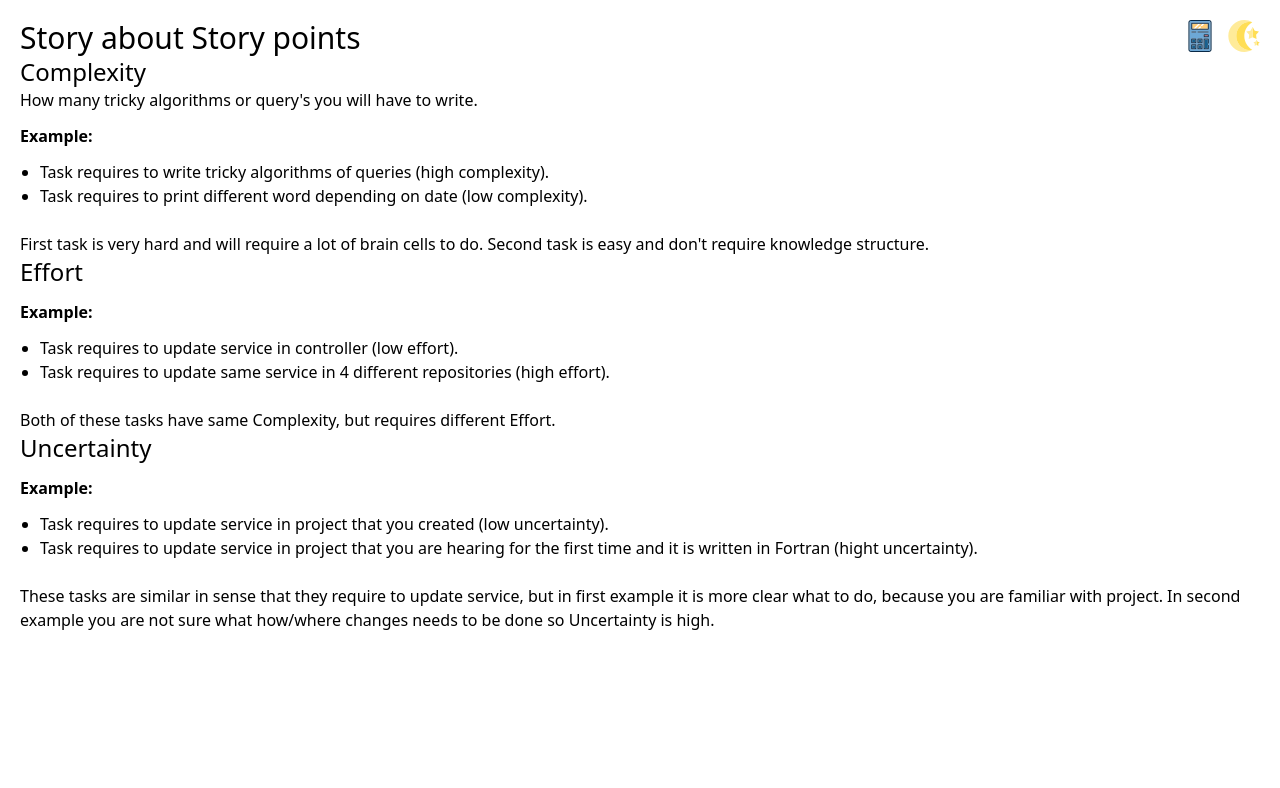
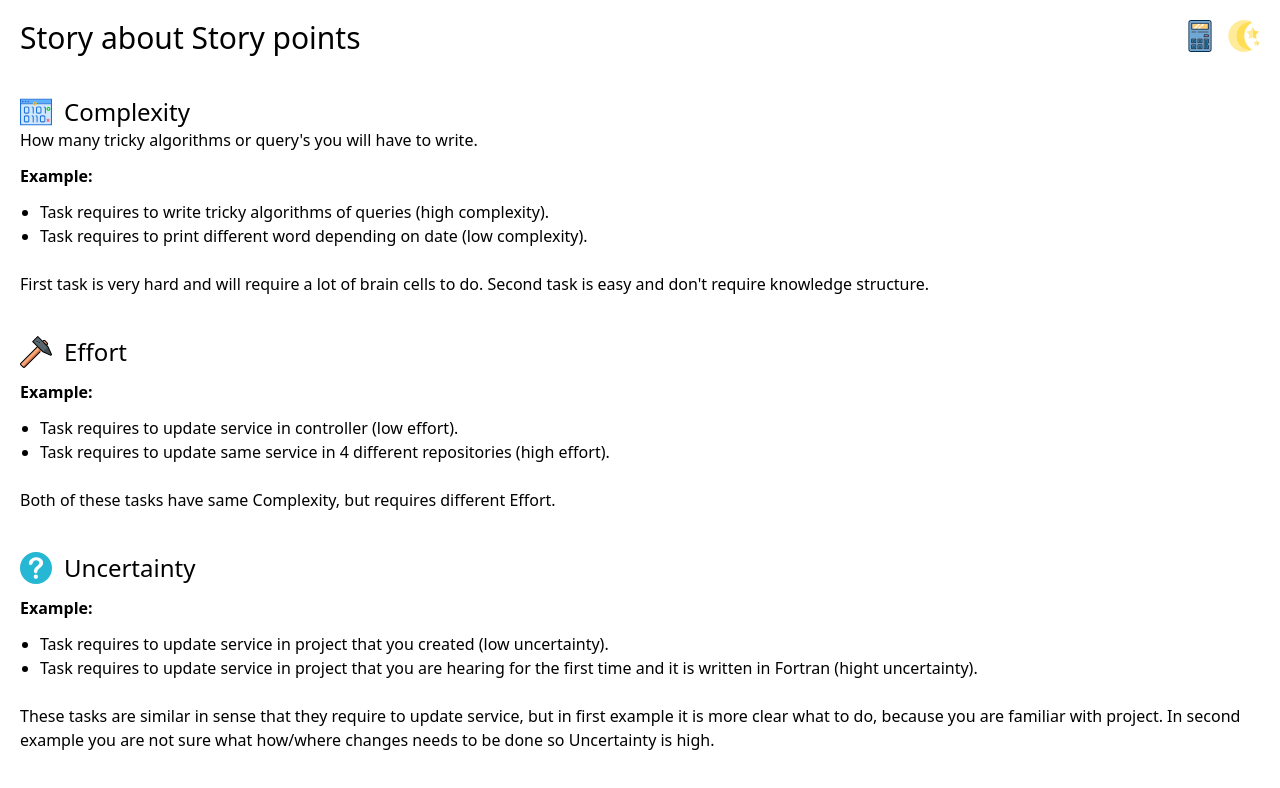
Before and after one commit to SIL0RAK/story-point-calculator, a Nuxt app: page /educate in a window 1280 px wide. Shown: the top 788 px of the page. Built offline with nearby package versions, Linux system fonts and the light colour scheme.

Commit message:
chore: educate

```diff
--- a/components/Article.vue
+++ b/components/Article.vue
@@ -1,8 +1,11 @@
 <template>
   <article>
-    <h2 class="text-2xl">
-      {{ title }}
-    </h2>
+    <div class="flex mt-10">
+      <slot name="title-image" />
+      <h2 class="text-2xl pl-3">
+        {{ title }}
+      </h2>
+    </div>
     <div>
       <slot />
     </div>
--- a/components/Container.vue
+++ b/components/Container.vue
@@ -1,5 +1,16 @@
 <template>
-  <div class="md:container md:mx-auto p-5 h-ful">
+  <div class="dark:text-gray-300">
+    <h1 class="text-3xl">
+      {{ title }}
+    </h1>
     <slot />
   </div>
 </template>
+
+<script setup lang="ts">
+interface Props {
+  title: String;
+}
+
+defineProps<Props>();
+</script>
--- a/pages/educate.vue
+++ b/pages/educate.vue
@@ -1,8 +1,5 @@
 <template>
-  <div class="dark:text-gray-300">
-    <h1 class="text-3xl">
-      Story about Story points
-    </h1>
+  <Container title="Story about Story points">
     <div class="absolute top-5 right-16">
       <NuxtLink to="/">
         <img
@@ -13,7 +10,15 @@
         >
       </NuxtLink>
     </div>
-    <Article title="Complexity" class-name="mt-3">
+    <Article title="Complexity">
+      <template v-slot:title-image>
+        <img
+          alias="Complexity"
+          title="Complexity"
+          class="w-8 h-8"
+          src="~assets/complexity.svg"
+        >
+      </template>
       How many tricky algorithms or query's you will have to write.
       <p class="mt-3">
         <b>Example:</b>
@@ -27,7 +32,15 @@
       </p>
     </Article>
 
-    <Article title="Effort" class-name="mt-3">
+    <Article title="Effort">
+      <template v-slot:title-image>
+        <img
+          alias="Effort"
+          title="Effort"
+          class="w-8 h-8"
+          src="~assets/hammer.svg"
+        >
+      </template>
       <p class="mt-3">
         <b>Example:</b>
         <ul class="list-disc pl-5 mt-3">
@@ -39,7 +52,15 @@
       </p>
     </Article>
 
-    <Article title="Uncertainty" class-name="mt-3">
+    <Article title="Uncertainty">
+      <template v-slot:title-image>
+        <img
+          alias="Uncertainty"
+          title="Uncertainty"
+          class="w-8 h-8"
+          src="~assets/question.svg"
+        >
+      </template>
       <p class="mt-3">
         <b>Example:</b>
         <ul class="list-disc pl-5 mt-3">
@@ -52,5 +73,5 @@
         In second example you are not sure what how/where changes needs to be done so Uncertainty is high.
       </p>
     </Article>
-  </div>
+  </Container>
 </template>
--- a/pages/index.vue
+++ b/pages/index.vue
@@ -1,8 +1,5 @@
 <template>
-  <div>
-    <h1 class="text-3xl dark:text-gray-300">
-      Calculate story points
-    </h1>
+  <Container title="Calculate story points">
     <div class="absolute top-5 right-16">
       <NuxtLink to="/educate">
         <img
@@ -14,5 +11,5 @@
       </NuxtLink>
     </div>
     <Calculator />
-  </div>
+  </Container>
 </template>
```
Also changed, not shown: assets/hammer.svg (added), assets/question.svg (added).
